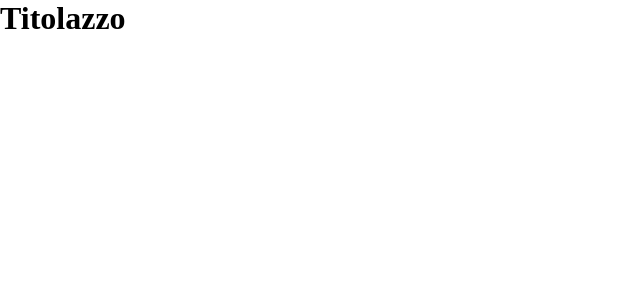
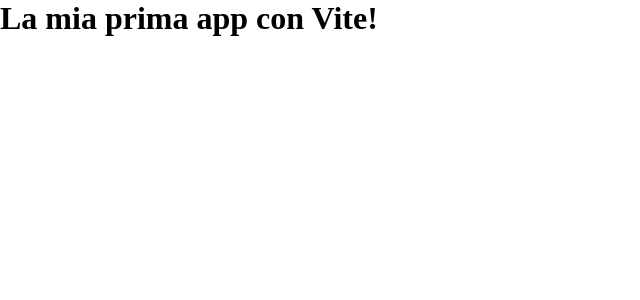
Before and after one commit to Stefano-In91/vite-hello-world, a Vue app: page / in a window 1280 px wide. Shown: the top 300 px of the page, without its empty margins (0-640 px from the left). Built offline with nearby package versions, Linux system fonts and the light colour scheme.

Commit message:
adds App Title

```diff
--- a/src/App.vue
+++ b/src/App.vue
@@ -1,5 +1,5 @@
 <script>
-import PageTitle from "./components/PageTitle.vue";
+import PageTitle from "./components/AppTitle.vue";
 
 export default {
   components: {
--- a/src/components/PageTitle.vue
+++ b/src/components/AppTitle.vue
@@ -2,7 +2,7 @@
 export default {
   data() {
     return {
-      title: "Titolazzo",
+      title: "La mia prima app con Vite!",
     };
   },
 };
```
